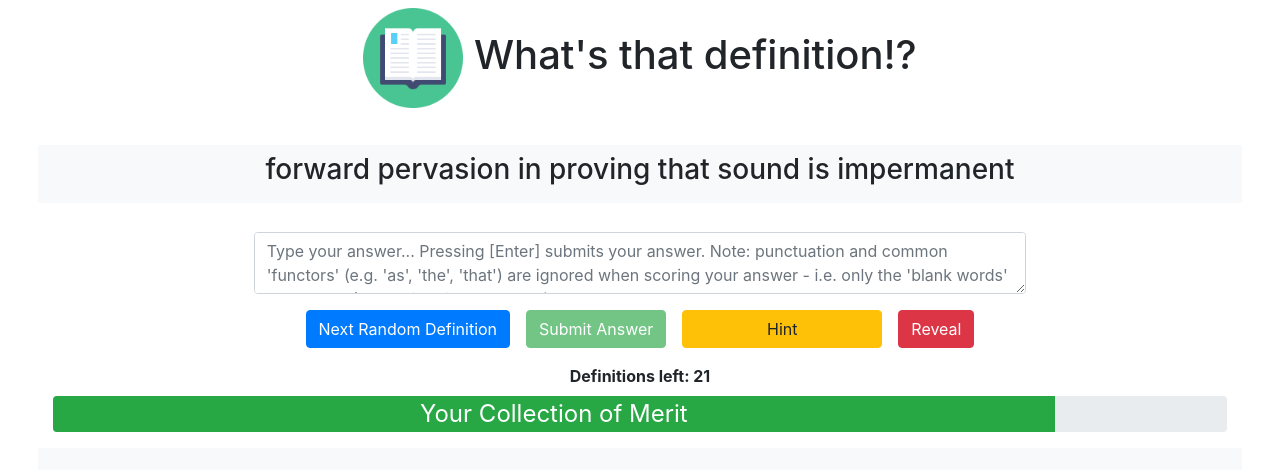
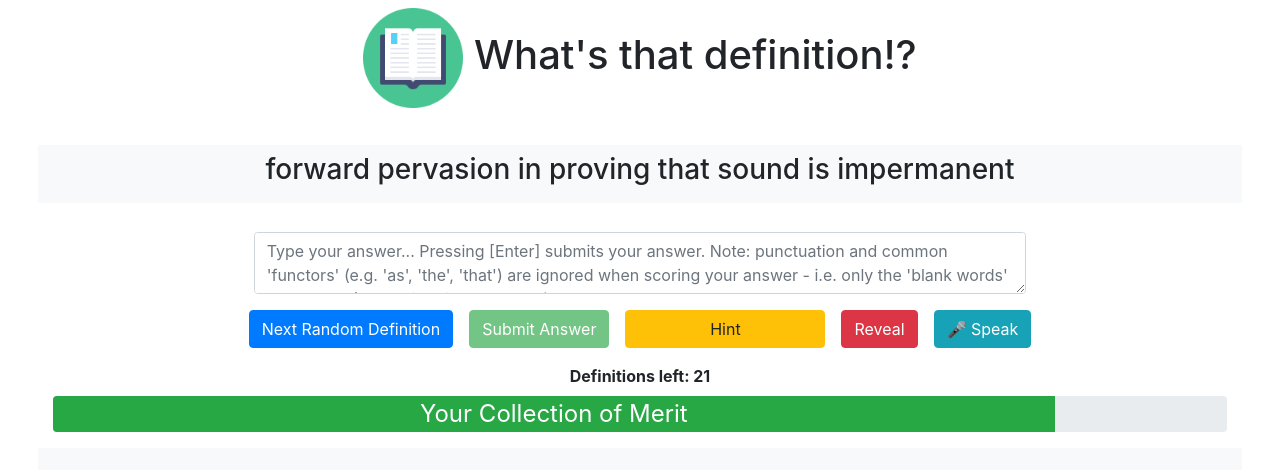
Before and after one commit to PatrickHuynh/whats-that-definition, a React (Create React App) app: page / in a window 1280 px wide. Shown: the top 470 px of the page. Built offline with nearby package versions, Linux system fonts and the light colour scheme.

Commit message:
added speech recognition

```diff
--- a/src/component/Definitions.js
+++ b/src/component/Definitions.js
@@ -10,6 +10,12 @@ import stopwords from "../data/stopwords";
 import definitions from "../data/definitions";
 
 import logo from "../book-open-flat.png";
+
+const SpeechRecognition =
+  window.SpeechRecognition || window.webkitSpeechRecognition;
+const recognition = new SpeechRecognition();
+recognition.continous = false;
+recognition.lang = "en-US";
 
 // ---------------------------------------------------------------------------------
 // ---------------------------------------------------------------------------------
@@ -102,6 +108,7 @@ function Definitions(props) {
   const [answer, setAnswer] = useState("");
   const [powerLevel, setPowerLevel] = useState(90);
   const [answerSubmitted, setAnswerSubmitted] = useState(false);
+  const [speechListening, setSpeechListening] = useState(false);
 
   useEffect(() => {
     const powerLevelTimer = setTimeout(() => {
@@ -207,6 +214,15 @@ function Definitions(props) {
       setDefinitionHintState(-1);
       setHintButtonText("Hint");
     } else {
+      let maskWordCountList = definition.wordProps.map((wordProp) => {
+        return wordProp.maskWord ? 1 : 0;
+      });
+      let maskWordCount = maskWordCountList.reduce((sum, num) => {
+        return sum + num;
+      });
+      if (maskWordCount === 0) {
+        setDefinitionHintState(-1);
+      }
       setPowerLevelWithRange(powerLevel, -10, true);
       setHintButtonText("Click (........) for hint");
     }
@@ -219,6 +235,9 @@ function Definitions(props) {
     modifiedAnswer = maskWordList(answer)[1];
     if (!strictMode) {
       let imax = Math.min(definition.scoreWords.length, modifiedAnswer.length);
+      for (let i = 0; i < definition.scoreWords.length; i++) {
+        definition.wordProps[definition.scoreWordsIndex[i]].markedWord = false;
+      }
       for (let i = 0; i < imax; i++) {
         if (
           definition.scoreWords[i].toLowerCase() ===
@@ -350,6 +369,18 @@ function Definitions(props) {
     setPowerLevelWithRange(powerLevel, 9000, true);
   };
 
+  const handleListen = () => {
+    setSpeechListening(true);
+    recognition.start();
+  };
+
+  const handleSpeechRecognitionResult = (event) => {
+    setAnswer(answer + " " + event.results[0][0].transcript);
+    setSpeechListening(false);
+  };
+
+  recognition.onresult = handleSpeechRecognitionResult;
+
   return (
     <>
       <div className="container-fluid h-100">
@@ -434,6 +465,19 @@ function Definitions(props) {
                 >
                   Reveal
                 </button>
+                <button
+                  disabled={
+                    definition.name
+                      ? definitionHintState === -1
+                        ? true
+                        : false
+                      : true
+                  }
+                  className="btn btn-info m-2"
+                  onClick={handleListen}
+                >
+                  🎤 Speak
+                </button>
               </div>
             </div>
             <div className="row">
```
